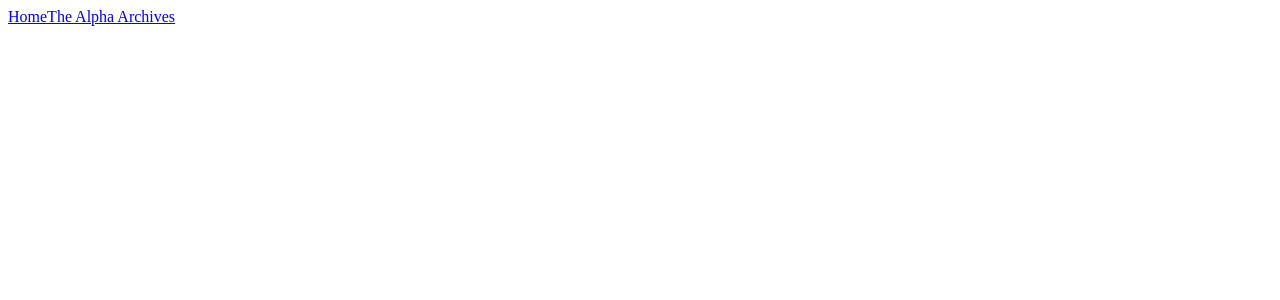
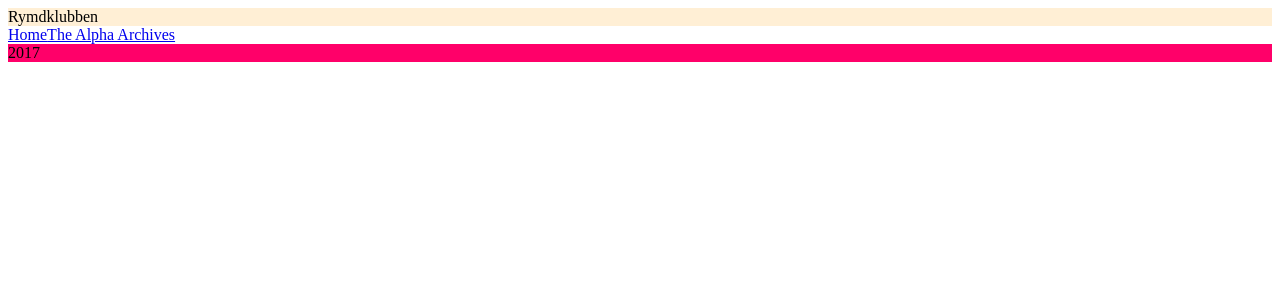
Before and after one commit to sebastiangelotte/rymdklubben, a React (Create React App) app: page / in a window 1280 px wide. Shown: the top 300 px of the page. Built offline with nearby package versions, Linux system fonts and the light colour scheme.

Commit message:
Added basic components

```diff
--- a/src/App.js
+++ b/src/App.js
@@ -1,5 +1,5 @@
 import React from 'react'
-import Routes from './routes'
+import Routes from './routes/RoutesIndex'
 
 // if wrapping with redux, wrap here
 export default () => <Routes />
--- /dev/null
+++ b/src/components/Footer.js
@@ -0,0 +1,10 @@
+import React from 'react'
+import styled from 'styled-components'
+
+export default () => (
+	<Footer>2017</Footer>
+)
+
+const Footer = styled.div`
+	background-color: #ff0069;
+`
--- /dev/null
+++ b/src/components/Header.js
@@ -0,0 +1,10 @@
+import React from 'react'
+import styled from 'styled-components'
+
+export default () => (
+	<Header>Rymdklubben</Header>
+)
+
+const Header = styled.div`
+	background-color: papayawhip;
+`
--- a/src/routes/Home.js
+++ b/src/routes/Home.js
@@ -1,9 +1,13 @@
 import React from 'react'
 import { Link } from 'react-router-dom'
+import Header from '../components/Header'
+import Footer from '../components/Footer'
 
 export default () => (
 	<div>
+		<Header />
 		<Link to="/">Home</Link>
 		<Link to="/Projects">The Alpha Archives</Link>
+		<Footer />
 	</div>
 )
--- a/src/routes/Projects.js
+++ b/src/routes/Projects.js
@@ -1,14 +1,18 @@
 import React from 'react'
 import { Link } from 'react-router-dom'
 import styled from 'styled-components'
+import Header from '../components/Header'
+import Footer from '../components/Footer'
 
 export default () => (
 	<div>
+		<Header />
 		<Link to="/">Home</Link>
 		<Link to="/Projects">The Alpha Archives</Link>
 		<Message>
 			These items, previously unreleased and protected, are now free for the world to benefit from.
 		</Message>
+		<Footer />
 	</div>
 )
 
--- a/src/routes/index.js
+++ b/src/routes/RoutesIndex.js
@@ -8,7 +8,6 @@ export default () => (
 	<BrowserRouter>
 		<Switch>
 			<Route path="/" exact component={Home} />
-			<Route path="/Home" exact component={Home} />
 			<Route path="/Projects" exact component={Projects} />
 		</Switch>
 	</BrowserRouter>
```
